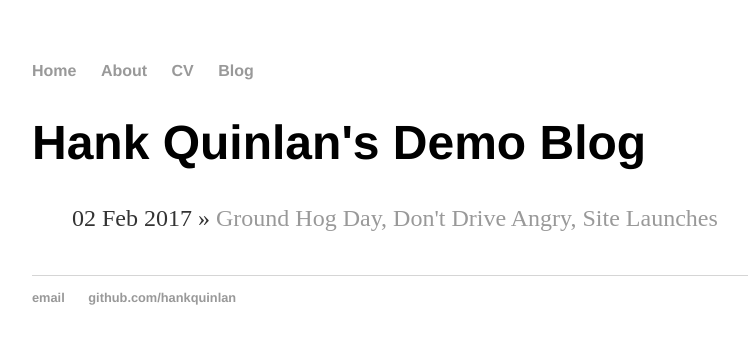
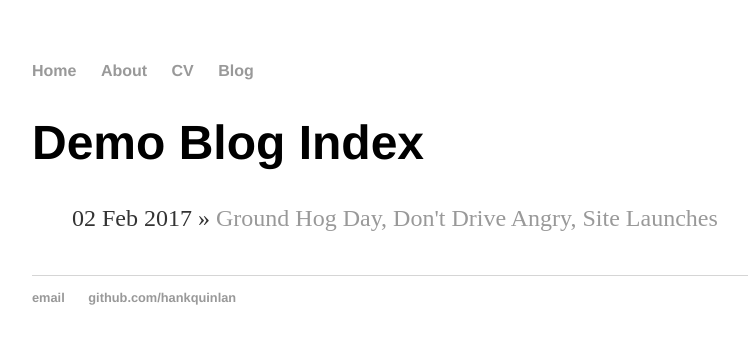
Before and after one commit to sprestridge/hankquinlan, a Jekyll site: the page built from blog/index.html, in a window 1280 px wide. Shown: the top 344 px of the page, without its empty margins (160-908 px from the left). Built offline with Jekyll 4.4.1, drawn with Linux system fonts in a browser that asks for light colours.

Commit message:
Update index.html

```diff
--- a/blog/index.html
+++ b/blog/index.html
@@ -1,11 +1,11 @@
 ---
 layout: default
-title: Hank Quinlan's Demo Blog
+title: Demo Blog Index
 ---
-	<h1>{{ page.title }}</h1>
-	<ul class="posts">
+<h1>{{ page.title }}</h1>
+<ul class="posts">
 
-	  {% for post in site.posts %}
-	    <li><span>{{ post.date | date_to_string }}</span> » <a href= "{{ post.url }}" title="{{ post.title }}">{{ post.title }}</a></li>
-	  {% endfor %}
-	</ul>
+{% for post in site.posts %}
+<li><span>{{ post.date | date_to_string }}</span> » <a href="hankquinlan/{{ post.url }}" title="{{ post.title }}">{{ post.title }}</a></li>
+{% endfor %}
+</ul>
```
